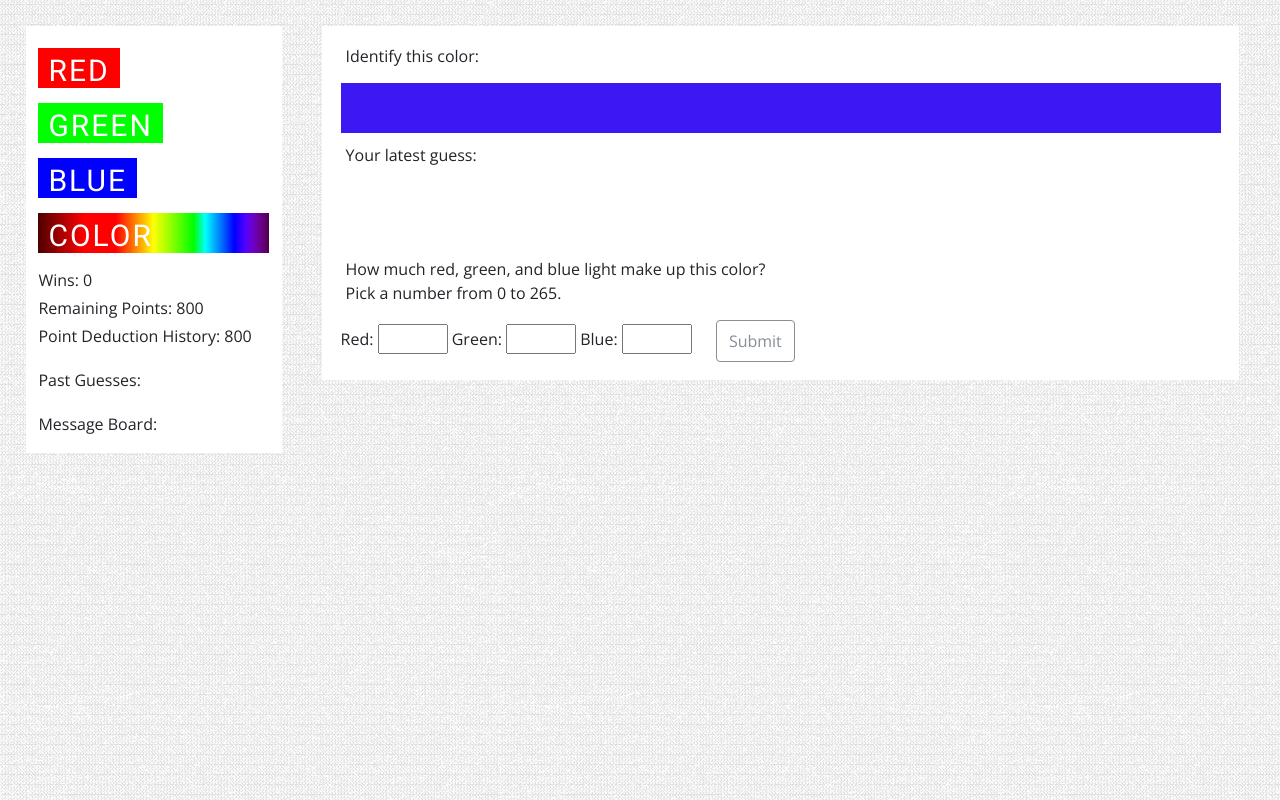
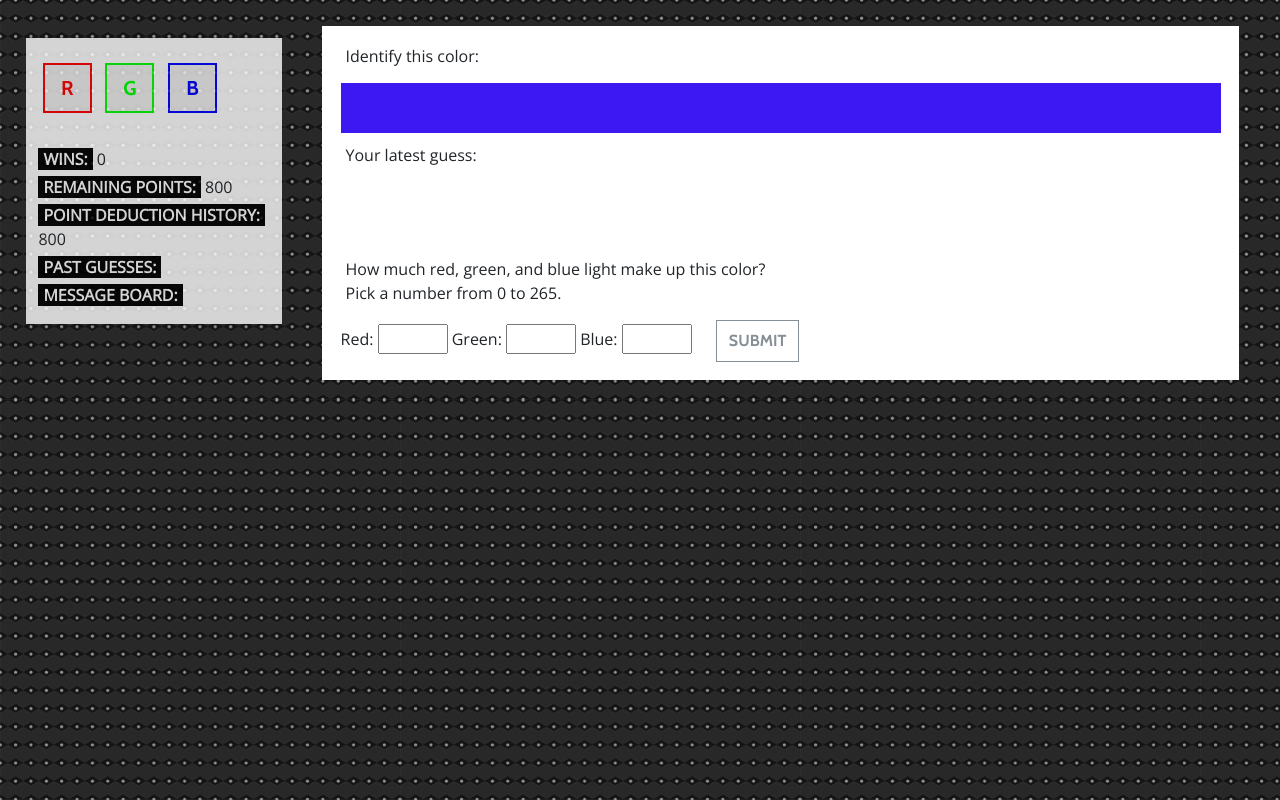
Before and after one commit to ccowen/Color-Hangman, a plain HTML site: page index.html in a window 1280 px wide. Drawn offline with nearby package versions, Linux system fonts and the light colour scheme.

Commit message:
style and organization

```diff
--- a/assets/css/style.css
+++ b/assets/css/style.css
@@ -2,7 +2,7 @@
 font-family: 'Open Sans', sans-serif; */
 
 body {
-    background-image: url("../images/tex2res5.png");
+    background-image: url("../images/polka-dots.png");
 }
 
 p {
@@ -13,44 +13,61 @@ p {
 /* left panel ----------------------------------- */
 #historyDivs {
     background-color: white;
-    margin: 2% 1% 0% 2%;
+    margin: 3% 1% 0% 2%;
     width: 20%;
     padding: 1%;
     float: left;
+    opacity: 0.8;
+}
+
+#rgbButtons {
+    clear: both;
+    margin: 5% 0% 15% 0%;
 }
 
 /* game title */
-#redTitle,
-#greenTitle,
-#blueTitle,
-#title {
-    clear: both;
-    float: left;
-    height: 40px;
-    margin: 10px 0px 5px 0px;
-    padding: 0px 10px 0px 10px;
-    font-size: 30px;
-    color: white;
-    letter-spacing: 2px;
-    font-family: 'Roboto', sans-serif;
+.btn {
+    font-family: 'Cabin', 'Helvetica Neue', Helvetica, Arial, sans-serif;
+    font-weight: 400;
+    -webkit-transition: all 0.3s ease-in-out;
+    -moz-transition: all 0.3s ease-in-out;
+    transition: all 0.3s ease-in-out;
+    text-transform: uppercase;
+    border-radius: 0;
 }
 
 #redTitle {
-    background-color: rgb(256, 0, 0);
+    border: 2px solid rgb(256, 0, 0);
+    color: rgb(256, 0, 0);
 }
 
 #greenTitle {
-    background-color: rgb(0, 256, 0);
+    border: 2px solid rgb(0, 256, 0);
+    color: rgb(0, 256, 0);
 }
 
 #blueTitle {
-    background-color: rgb(0, 0, 256);
+    border: 2px solid rgb(0, 0, 256);
+    color: rgb(0, 0, 256);
 }
 
-#title {
-    background-image: url("../images/spectrum.png");
-    background-size: 100%;
-    margin-bottom: 15px;
+#redTitle,
+#greenTitle,
+#blueTitle {
+    margin: 0% 2% 0% 2%;
+}
+
+#score {
+    clear: both;
+    font-family: 'Cabin', 'Helvetica Neue', Helvetica, Arial, sans-serif;
+    text-transform: uppercase;
+}
+
+.weightCabin {
+    font-weight: bold;
+    background-color: black;
+    color: white;
+    padding: 0px 5px 0px 5px;
 }
 
 #pastGuessesColorText {
@@ -74,7 +91,7 @@ p {
 .myContainer {
     width: 74%;
     margin: 2% 2% 0% 1%;
-    float: right;
+    float: left;
 }
 .aboveColorDiv,
 .aboveFormDiv {
--- a/index.html
+++ b/index.html
@@ -6,6 +6,10 @@
 
 	<!-- link to Bootstrap-->
 	<link rel="stylesheet" href="https://maxcdn.bootstrapcdn.com/bootstrap/4.0.0-beta/css/bootstrap.min.css" integrity="sha384-/Y6pD6FV/Vv2HJnA6t+vslU6fwYXjCFtcEpHbNJ0lyAFsXTsjBbfaDjzALeQsN6M" crossorigin="anonymous">
+
+    <!-- google fonts -->
+    <link href='https://fonts.googleapis.com/css?family=Cabin:700' rel='stylesheet' type='text/css'>
+    <link href="https://fonts.googleapis.com/css?family=Lora:400,700,400italic,700italic" rel="stylesheet" type="text/css">
 
 	<!-- link to my css-->
 	<link rel="stylesheet" type="text/css" href="assets/css/style.css">
@@ -25,52 +29,52 @@
 
 	<section id="historyDivs">
 
+		<div id="rgbButtons">
+
+			<button class="btn btn-default btn-lg" id="redTitle">R</button>
+
+			<button class="btn btn-default btn-lg" id="greenTitle">G</button>
+
+			<button class="btn btn-default btn-lg" id="blueTitle">B</button>
+
+		</div>
+
 		<div id="score">
 
-			<p id="redTitle">RED</p>
-
-			<p id="greenTitle">GREEN</p>
-
-			<p id="blueTitle">BLUE</p>
-
-			<p id="title">COLOR GAME!</p>
-
-			<p class="clear">
-				Wins:
-				<span id="score-wins"></span>
+			<p>
+				<span class="weightCabin">Wins:</span>
+				<span id="score-wins"> </span>
 			</p>
 
 			<p>
-				Remaining Points:
-				<span id="points"></span>
+				<span class="weightCabin">Remaining Points:</span>
+				<span id="points"> </span>
 			</p>
 
 			<p>
-				Point Deduction History: 800
+				<span class="weightCabin">Point Deduction History:</span> 800
 				<span id="minusPoints"></span>
 			</p>
 
-			<p class="clear">
+			<p>
 
-				<span>
-					Past Guesses:
-				</span>
+				<span class="weightCabin">Past Guesses: </span>
 
 			</p>
 
-			<div id="pastGuesses">
-
-			</div>
-
-
-
-			<p class="clear"> Message Board:
-
-				<p id="messageBoard"></p>
+			<p id="pastGuesses">
 
 			</p>
 
+			<p>
 
+				<span class="weightCabin">Message Board: </span>
+
+			</p>
+
+			<p id="messageBoard">
+
+			</p>
 
 		</div>
 
```
Also changed, not shown: assets/images/polka-dots.png (added), assets/images/porcelain-tile.jpg (deleted), assets/images/spectrum.png (deleted), assets/images/tex2res5.png (deleted), assets/images/white_wall_hash.png (deleted).
